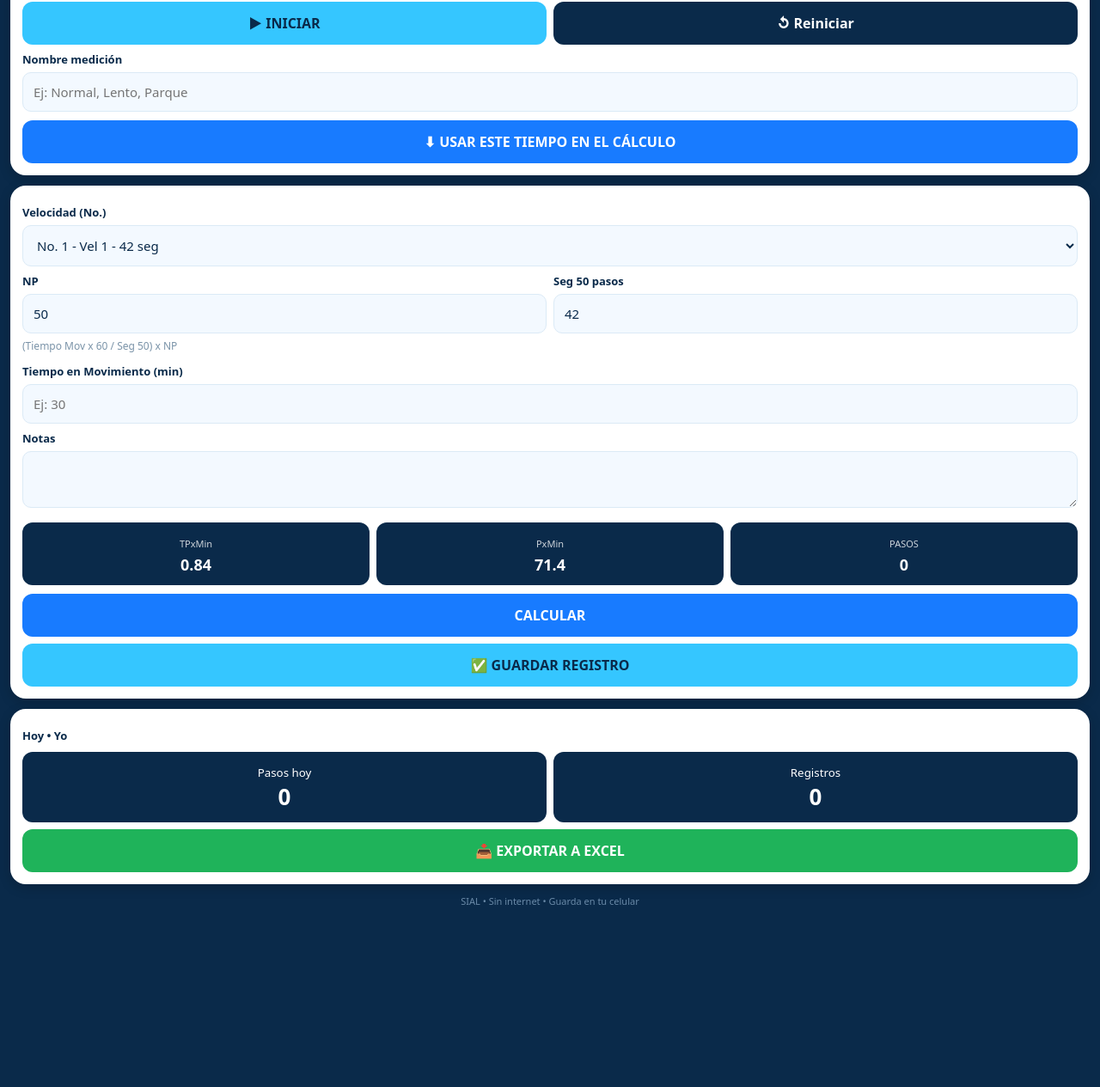
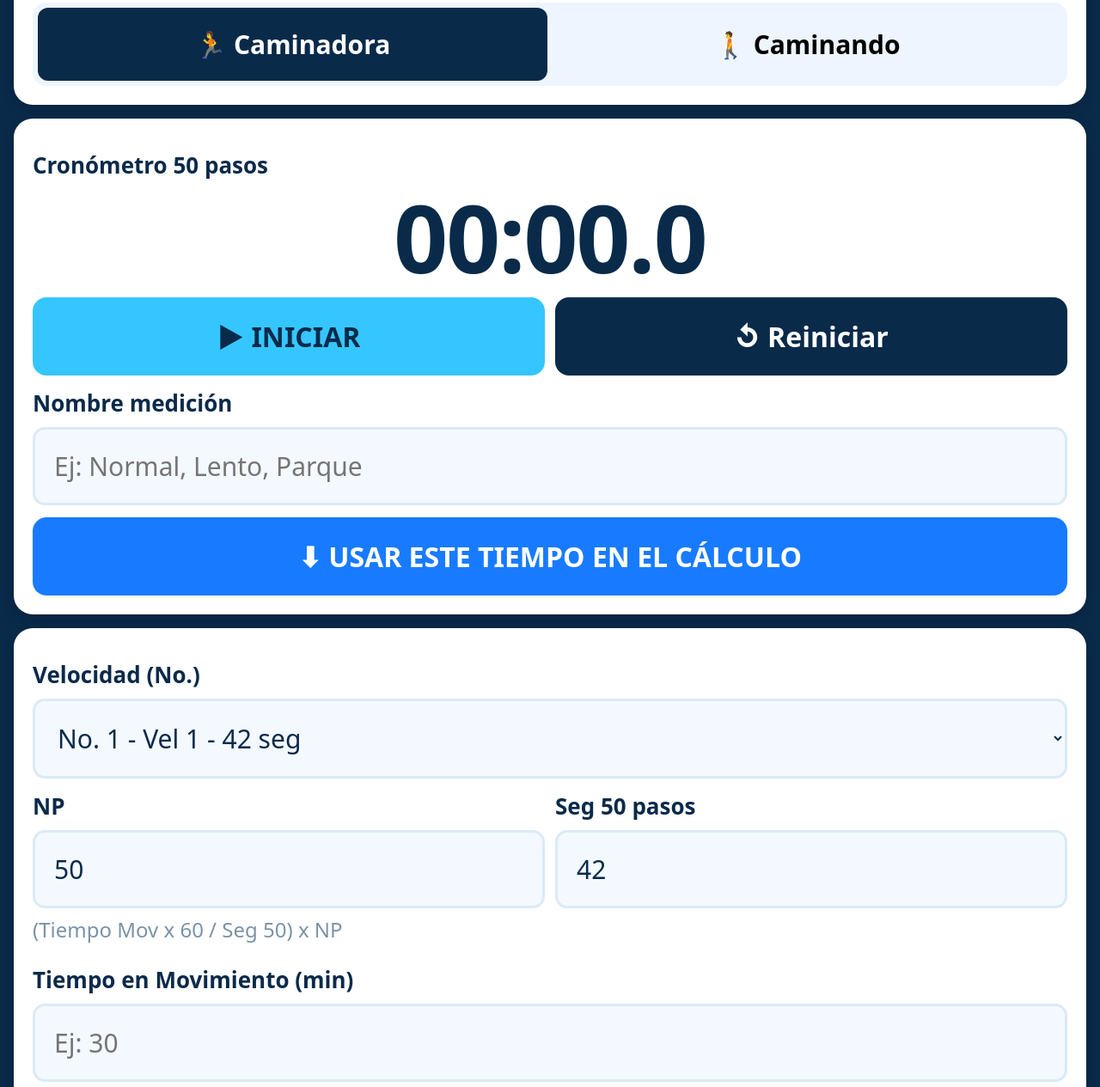
Before and after one commit to Mikevrags/SIAL_PASOS, a plain HTML site: page index.html in a window 1280 px wide. Shown: the part 503-1768 px from the top of the page at 86% size. Before the commit the page ends 1589 px from the top, so only its background shows below. Drawn offline with Linux system fonts and the light colour scheme.

Commit message:
Update styles and layout in index.html

```diff
--- a/index.html
+++ b/index.html
@@ -6,43 +6,45 @@
 <title>SIAL • Pasos</title>
 <style>
 *{box-sizing:border-box;font-family:system-ui,-apple-system,Segoe UI,Roboto,sans-serif}
-body{margin:0;background:#0a2a4a;color:#0a2a4a;padding:12px 12px 30px}
-.top{text-align:center;margin:4px 0 12px}
-.top img{width:150px;max-width:70%;display:block;margin:0 auto 2px;filter:drop-shadow(0 4px 12px rgba(0,0,0,.4))}
-.top h1{margin:2px 0 0;font-size:30px;color:#fff;letter-spacing:.5px}
+body{margin:0;background:#0a2a4a;color:#0a2a4a;padding:16px 16px 40px}
+.top{text-align:center;margin:6px 0 16px}
+.top img{width:300px;max-width:85%;display:block;margin:0 auto 4px;filter:drop-shadow(0 4px 12px rgba(0,0,0,.4))}
+.top h1{margin:4px 0 0;font-size:60px;color:#fff;letter-spacing:.5px;line-height:1.1}
 .top h1 span{color:#2ea5ff}
-.top p{margin:2px 0 0;font-size:13px;color:#cfe8ff}
-.tabs{display:flex;gap:8px;margin-bottom:12px}
-.tabs button{flex:1;border:0;border-radius:12px;padding:12px 6px;font-weight:800;font-size:15px;background:#123f66;color:white;cursor:pointer}
+.top p{margin:4px 0 0;font-size:26px;color:#cfe8ff}
+.tabs{display:flex;gap:12px;margin-bottom:16px}
+.tabs button{flex:1;border:0;border-radius:16px;padding:22px 8px;font-weight:800;font-size:30px;background:#123f66;color:white;cursor:pointer}
 .tabs button.active{background:white;color:#0a2a4a}
-.card{background:white;border-radius:18px;padding:14px;margin-bottom:12px;box-shadow:0 4px 14px rgba(0,0,0,.18)}
-label{font-weight:800;font-size:13px;display:block;margin:8px 0 6px}
-.row{display:flex;gap:8px}.row>div{flex:1}
-select,input,textarea{width:100%;border:1.5px solid #dbeaf6;background:#f3f9ff;border-radius:10px;padding:12px;font-size:15px;color:#0a2a4a;outline:none}
+.card{background:white;border-radius:22px;padding:22px;margin-bottom:16px;box-shadow:0 4px 14px rgba(0,0,0,.18)}
+label{font-weight:800;font-size:26px;display:block;margin:14px 0 10px}
+.row{display:flex;gap:12px}.row>div{flex:1}
+select,input,textarea{width:100%;border:3px solid #dbeaf6;background:#f3f9ff;border-radius:14px;padding:22px;font-size:30px;color:#0a2a4a;outline:none}
 select:focus,input:focus,textarea:focus{border-color:#2ea5ff;background:white}
-.mode{display:flex;background:#eef5ff;border-radius:12px;padding:4px;gap:4px}
-.mode button{flex:1;border:0;border-radius:9px;padding:12px;font-weight:800;font-size:15px;cursor:pointer;background:transparent}
+.mode{display:flex;background:#eef5ff;border-radius:16px;padding:6px;gap:6px}
+.mode button{flex:1;border:0;border-radius:12px;padding:22px;font-weight:800;font-size:30px;cursor:pointer;background:transparent}
 .mode button.active{background:#0a2a4a;color:white}
-.chrono{font-size:56px;font-weight:900;text-align:center;margin:2px 0 10px;letter-spacing:-1px}
-.btns{display:flex;gap:8px}
-.btn{flex:1;border:0;border-radius:12px;padding:14px;font-weight:900;font-size:16px;cursor:pointer}
+.chrono{font-size:110px;font-weight:900;text-align:center;margin:4px 0 16px;letter-spacing:-2px;line-height:1}
+.btns{display:flex;gap:12px}
+.btn{flex:1;border:0;border-radius:16px;padding:24px;font-weight:900;font-size:32px;cursor:pointer}
 .btn-blue{background:#35c6ff;color:#0a2a4a}.btn-dark{background:#0a2a4a;color:white}
-.btn-primary{background:#187bff;color:white;width:100%;margin-top:10px}
-.btn-save{background:#35c6ff;color:#0a2a4a;width:100%;margin-top:8px}
-.btn-green{background:#1fb35a;color:white;width:100%;margin-top:8px}
-.stats{display:flex;gap:8px;margin-top:10px}
-.stat{flex:1;background:#0a2a4a;color:white;border-radius:12px;padding:12px;text-align:center}
-.stat b{font-size:26px;display:block}
-.result{display:flex;gap:8px;margin-top:12px}
-.result div{flex:1;background:#0a2a4a;color:white;border-radius:12px;padding:12px 6px;text-align:center}
-.result small{font-size:11px;opacity:.8}
-.result b{font-size:18px;display:block;margin-top:3px}
-.hint{font-size:12px;color:#7a93a8;margin-top:6px}
-table{width:100%;border-collapse:collapse;font-size:13px}th,td{padding:8px 6px;border-bottom:1px solid #eee;text-align:left}th{background:#0a2a4a;color:white}
-.item{border-bottom:1px solid #eee;padding:10px 2px;display:flex;justify-content:space-between;gap:8px}
-.item small{color:#7a93a8}
-.del{border:0;background:#ffe8e8;color:#c00;border-radius:8px;padding:8px 10px;font-weight:800}
-.hidden{display:none}.footer{text-align:center;color:#6a8aa8;font-size:11px;margin-top:6px}
+.btn-primary{background:#187bff;color:white;width:100%;margin-top:14px}
+.btn-save{background:#35c6ff;color:#0a2a4a;width:100%;margin-top:12px}
+.btn-green{background:#1fb35a;color:white;width:100%;margin-top:12px}
+.stats{display:flex;gap:12px;margin-top:14px}
+.stat{flex:1;background:#0a2a4a;color:white;border-radius:16px;padding:20px;text-align:center}
+.stat small{font-size:26px}
+.stat b{font-size:52px;display:block}
+.result{display:flex;gap:12px;margin-top:16px}
+.result div{flex:1;background:#0a2a4a;color:white;border-radius:16px;padding:20px 8px;text-align:center}
+.result small{font-size:22px;opacity:.8}
+.result b{font-size:36px;display:block;margin-top:6px}
+.hint{font-size:24px;color:#7a93a8;margin-top:8px}
+table{width:100%;border-collapse:collapse;font-size:26px}th,td{padding:14px 8px;border-bottom:1px solid #eee;text-align:left}th{background:#0a2a4a;color:white}
+.item{border-bottom:1px solid #eee;padding:16px 2px;display:flex;justify-content:space-between;gap:12px}
+.item b{font-size:30px}
+.item small{color:#7a93a8;font-size:24px}
+.del{border:0;background:#ffe8e8;color:#c00;border-radius:10px;padding:14px 16px;font-weight:800;font-size:26px}
+.hidden{display:none}.footer{text-align:center;color:#6a8aa8;font-size:22px;margin-top:8px}
 </style>
 </head>
 <body>
@@ -59,10 +61,9 @@ table{width:100%;border-collapse:collapse;font-size:13px}th,td{padding:8px 6px;b
 <button id="tabTab" onclick="show('tab')">⚙️ Tabla</button>
 </div>
 
-<!-- CALCULAR -->
 <div id="view-cal">
   <div class="card">
-    <div class="row"><div><label>Usuario</label><select id="userSel"></select></div><div><label>&nbsp;</label><button class="btn btn-dark" style="width:100%;padding:12px" onclick="newUser()">+ Nuevo</button></div></div>
+    <div class="row"><div><label>Usuario</label><select id="userSel"></select></div><div><label>&nbsp;</label><button class="btn btn-dark" style="width:100%;padding:22px" onclick="newUser()">+ Nuevo</button></div></div>
     <label>Modo</label>
     <div class="mode"><button id="mCaminadora" class="active" onclick="setMode('Caminadora')">🏃 Caminadora</button><button id="mCaminando" onclick="setMode('Caminando')">🚶 Caminando</button></div>
   </div>
@@ -97,11 +98,9 @@ table{width:100%;border-collapse:collapse;font-size:13px}th,td{padding:8px 6px;b
   </div>
 </div>
 
-<!-- HISTORIAL -->
 <div id="view-his" class="hidden"><div class="card"><label>Historial</label><div id="histList"></div><button class="btn btn-dark" style="width:100%;margin-top:10px" onclick="clearAll()">Borrar todo</button></div></div>
 
-<!-- TABLA -->
-<div id="view-tab" class="hidden"><div class="card"><label>Tabla de velocidades - Editable</label><table><tr><th>No.</th><th>Seg 50</th><th>PxMin</th><th></th></tr><tbody id="tablaBody"></tbody></table><div class="row" style="margin-top:10px"><div><input id="newSeg" type="number" placeholder="Seg 50 pasos"></div><div><button class="btn btn-dark" onclick="addVel()">+ Agregar</button></div></div><p class="hint">PxMin = 50 x 60 / Seg 50</p></div></div>
+<div id="view-tab" class="hidden"><div class="card"><label>Tabla de velocidades - Editable</label><table><tr><th>No.</th><th>Seg 50</th><th>PxMin</th><th></th></tr><tbody id="tablaBody"></tbody></table><div class="row" style="margin-top:14px"><div><input id="newSeg" type="number" placeholder="Seg 50 pasos"></div><div><button class="btn btn-dark" onclick="addVel()">+ Agregar</button></div></div><p class="hint">PxMin = 50 x 60 / Seg 50</p></div></div>
 
 <div class="footer">SIAL • Sin internet • Guarda en tu celular</div>
 
@@ -110,7 +109,6 @@ let users=JSON.parse(localStorage.getItem('sial_users')||'["Yo"]');
 let records=JSON.parse(localStorage.getItem('sial_records')||'[]');
 let vels=JSON.parse(localStorage.getItem('sial_vels')||'[[1,42],[2,38],[3,34],[4,30],[5,26],[6,22]]');
 let mode='Caminadora', timer=null, startAt=0, elapsed=0, running=false;
-
 function renderUsers(){document.getElementById('userSel').innerHTML=users.map(u=>`<option>${u}</option>`).join('')}
 function setMode(m){mode=m;document.getElementById('mCaminadora').classList.toggle('active',m==='Caminadora');document.getElementById('mCaminando').classList.toggle('active',m==='Caminando')}
 function newUser(){let n=prompt('Nombre del usuario:');if(!n)return;if(!users.includes(n))users.push(n);localStorage.setItem('sial_users',JSON.stringify(users));renderUsers();document.getElementById('userSel').value=n;updateToday()}
@@ -118,7 +116,7 @@ function fmt(ms){let s=ms/1000;let m=Math.floor(s/60);let sec=s%60;return String
 function toggleTimer(){if(!running){running=true;startAt=Date.now()-elapsed;timer=setInterval(()=>{elapsed=Date.now()-startAt;document.getElementById('chrono').textContent=fmt(elapsed)},50);document.getElementById('btnStart').textContent='⏸ PAUSAR'}else{running=false;clearInterval(timer);document.getElementById('btnStart').textContent='▶ SEGUIR'}}
 function resetTimer(){running=false;clearInterval(timer);elapsed=0;document.getElementById('chrono').textContent='00:00.0';document.getElementById('btnStart').textContent='▶ INICIAR'}
 function useTime(){let seg=elapsed/1000;if(seg<=0){alert('Primero mide con el cronómetro');return}document.getElementById('seg').value=seg.toFixed(1);calc()}
-function renderVels(){document.getElementById('velSel').innerHTML=vels.map((v,i)=>`<option value="${i}">No. ${v[0]} - Vel ${v[0]} - ${v[1]} seg</option>`).join('');document.getElementById('tablaBody').innerHTML=vels.map((v,i)=>`<tr><td>No. ${v[0]}</td><td><input type="number" value="${v[1]}" onchange="editVel(${i},this.value)" style="width:80px"></td><td>${(50*60/v[1]).toFixed(1)}</td><td><button class="btn btn-dark" style="padding:8px" onclick="useVel(${i})">Usar</button> <button class="del" onclick="delVel(${i})">X</button></td></tr>`).join('')}
+function renderVels(){document.getElementById('velSel').innerHTML=vels.map((v,i)=>`<option value="${i}">No. ${v[0]} - Vel ${v[0]} - ${v[1]} seg</option>`).join('');document.getElementById('tablaBody').innerHTML=vels.map((v,i)=>`<tr><td>No. ${v[0]}</td><td><input type="number" value="${v[1]}" onchange="editVel(${i},this.value)" style="width:110px"></td><td>${(50*60/v[1]).toFixed(1)}</td><td><button class="btn btn-dark" style="padding:12px" onclick="useVel(${i})">Usar</button> <button class="del" onclick="delVel(${i})">X</button></td></tr>`).join('')}
 function applyVel(){let i=document.getElementById('velSel').value;document.getElementById('seg').value=vels[i][1];calc()}
 function editVel(i,val){vels[i][1]=parseFloat(val)||42;localStorage.setItem('sial_vels',JSON.stringify(vels));renderVels();calc()}
 function addVel(){let s=parseFloat(document.getElementById('newSeg').value);if(!s)return;vels.push([vels.length+1,s]);localStorage.setItem('sial_vels',JSON.stringify(vels));renderVels()}
@@ -127,7 +125,7 @@ function useVel(i){document.getElementById('seg').value=vels[i][1];document.getE
 function calc(){let np=parseFloat(document.getElementById('np').value)||50;let seg=parseFloat(document.getElementById('seg').value)||0;let tm=parseFloat(document.getElementById('tiempoMov').value)||0;if(!seg)return;let pxMin=np*60/seg;let pasos=(tm*60/seg)*np;let tpMin=seg/np;document.getElementById('rTP').textContent=tpMin.toFixed(2);document.getElementById('rPx').textContent=pxMin.toFixed(1);document.getElementById('rPasos').textContent=Math.round(pasos);return{pxMin,pasos,tpMin}}
 function save(){let r=calc();if(!r)return;let rec={fecha:new Date().toLocaleDateString('es-MX'),hora:new Date().toLocaleTimeString('es-MX',{hour:'2-digit',minute:'2-digit'}),usuario:document.getElementById('userSel').value,modo:mode,nombre:document.getElementById('nombre').value||'Sin nombre',np:document.getElementById('np').value,seg:document.getElementById('seg').value,tm:document.getElementById('tiempoMov').value||0,notas:document.getElementById('notas').value,px:r.pxMin,pasos:Math.round(r.pasos),tp:r.tpMin};records.unshift(rec);localStorage.setItem('sial_records',JSON.stringify(records));alert('Guardado: '+rec.pasos+' pasos');updateToday();renderHist()}
 function updateToday(){let today=new Date().toLocaleDateString('es-MX');let u=document.getElementById('userSel').value;let list=records.filter(r=>r.fecha===today&&r.usuario===u);document.getElementById('todayLabel').textContent='Hoy • '+u;document.getElementById('pasosHoy').textContent=list.reduce((a,b)=>a+b.pasos,0);document.getElementById('regHoy').textContent=list.length}
-function renderHist(){let el=document.getElementById('histList');if(!records.length){el.innerHTML='<p style="color:#888">Sin registros todavía.</p>';return}el.innerHTML=records.map((r,i)=>`<div class="item"><div><b>${r.nombre} • ${r.pasos} pasos</b><br><small>${r.fecha} ${r.hora} • ${r.usuario} • ${r.modo} • ${r.tm} min • ${r.seg}s / 50 pasos • PxMin ${r.px.toFixed(1)}</small><br><small>${r.notas||''}</small></div><button class="del" onclick="delRec(${i})">X</button></div>`).join('')}
+function renderHist(){let el=document.getElementById('histList');if(!records.length){el.innerHTML='<p style="color:#888;font-size:26px">Sin registros todavía.</p>';return}el.innerHTML=records.map((r,i)=>`<div class="item"><div><b>${r.nombre} • ${r.pasos} pasos</b><br><small>${r.fecha} ${r.hora} • ${r.usuario} • ${r.modo} • ${r.tm} min • ${r.seg}s / 50 pasos • PxMin ${r.px.toFixed(1)}</small><br><small>${r.notas||''}</small></div><button class="del" onclick="delRec(${i})">X</button></div>`).join('')}
 function delRec(i){records.splice(i,1);localStorage.setItem('sial_records',JSON.stringify(records));updateToday();renderHist()}
 function clearAll(){if(confirm('¿Borrar todo?')){records=[];localStorage.setItem('sial_records','[]');updateToday();renderHist()}}
 function exportExcel(){if(!records.length){alert('No hay registros');return}let csv='Fecha,Hora,Usuario,Modo,Nombre,NP,Seg 50,Tiempo Mov,Notas,PxMin,TPxMin,PASOS\n'+records.map(r=>[r.fecha,r.hora,r.usuario,r.modo,r.nombre,r.np,r.seg,r.tm,'"'+r.notas.replace(/"/g,'')+'"',r.px.toFixed(1),r.tp.toFixed(2),r.pasos].join(',')).join('\n');let blob=new Blob(['\ufeff'+csv],{type:'text/csv'});let a=document.createElement('a');a.href=URL.createObjectURL(blob);a.download='SIAL_Pasos.csv';a.click()}
```
